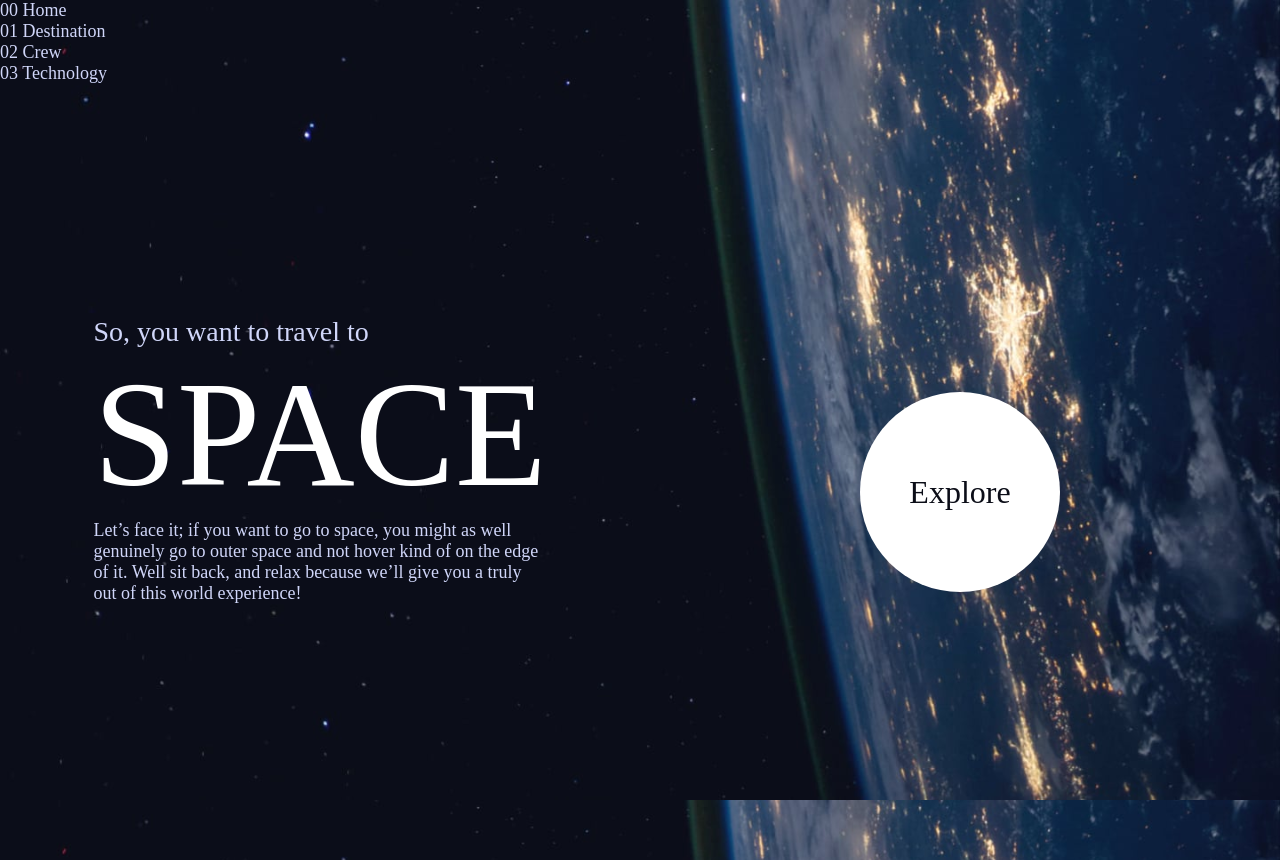
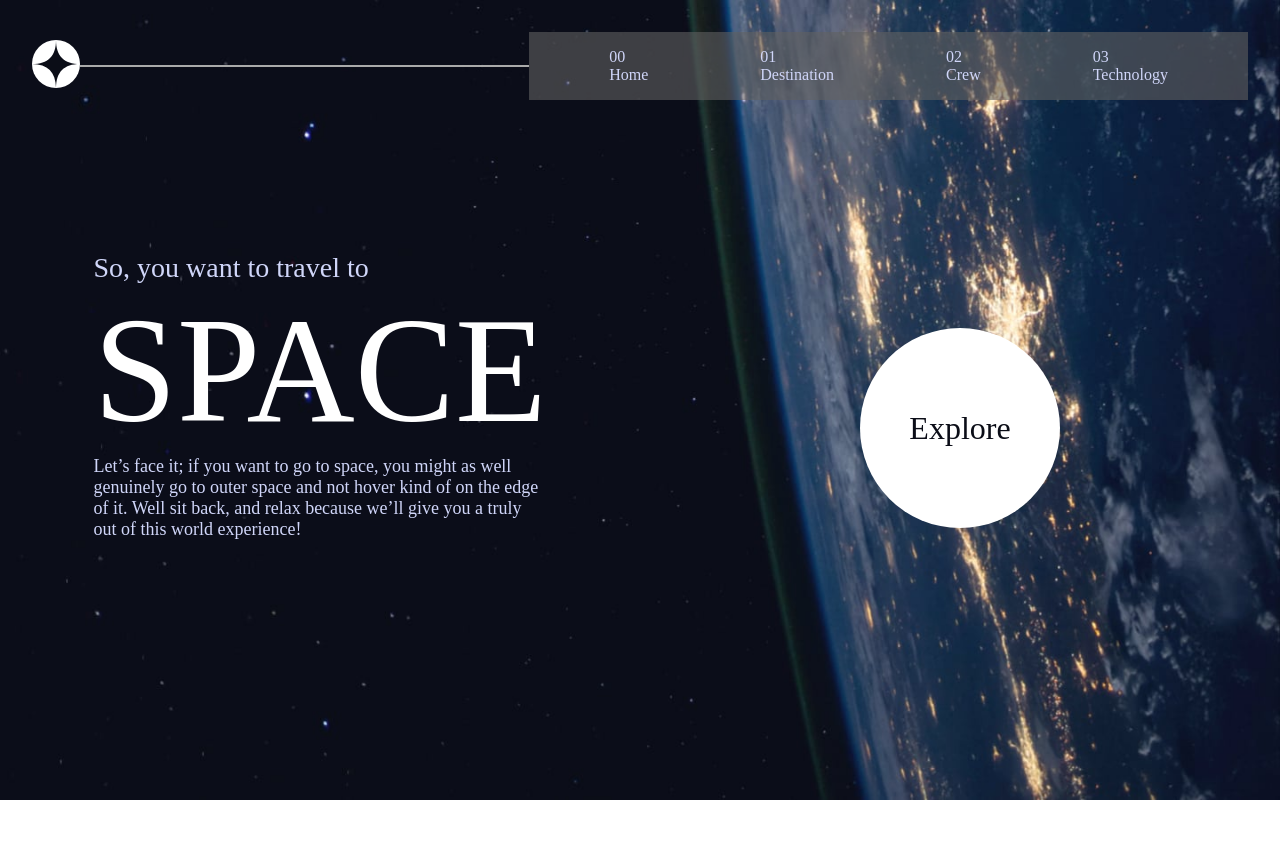
Before and after one commit to Venkata-adithya/way-in-space, a plain HTML site: page index.html in a window 1280 px wide. After the commit the page ends 800 px from the top, so only its background shows below. Drawn offline with Linux system fonts and the light colour scheme; a web font is replaced by a local one.

Commit message:
completed nav bar in home page

```diff
--- a/index.css
+++ b/index.css
@@ -1,4 +1,4 @@
-*{
+* {
   box-sizing: border-box;
   margin: 0;
   padding: 0;
@@ -8,9 +8,9 @@
   vertical-align: baseline;
 }
 
-body{
+body {
   background-image: url("assets/home/background-home-desktop.jpg");
-    background-attachment:fixed;
+  background-attachment: fixed;
   background-size: cover;
   background-repeat: no-repeat;
   color: #d0d6f9;
@@ -20,23 +20,63 @@ body{
   font-size: 18px;
 }
 
-h1,h2,h3,h4,h5,h6{
+h1,
+h2,
+h3,
+h4,
+h5,
+h6 {
   color: #ffffff;
 }
 
-h1{
+h1 {
   font-size: 150px;
 }
 
-#container{
+nav {
+  display: flex;
+  flex-direction: row;
+  align-items: center;
+  justify-content: space-between;
+  margin: 2rem;
+}
+
+.logo {
+  /* flex: 1; */
+}
+hr {
+  border: none;
+  height: 2px;
+  width: 600px;
+  background: #aaa;
+}
+.pages {
+  background-color: rgba(97, 97, 97, 0.6);
+}
+ul {
+  margin: 1rem;
+  margin-right: 5rem;
+  margin-left: 5rem;
+  list-style: none;
+  display: flex;
+  flex-direction: row;
+  gap: 7rem;
+  font-size: 16px;
+}
+
+li {
+  display: block;
+}
+
+#container {
   display: flex;
   flex-direction: row;
   justify-content: space-evenly;
   align-items: center;
-    height: 94vh;
+  height: 66vh;
 }
 
-.left{
+.left {
   flex: 1;
   display: flex;
   flex-direction: column;
@@ -45,15 +85,15 @@ h1{
   height: 100vh;
 }
 
-.up{
+.up {
   font-size: 28px;
 }
 
-.left-content{
+.left-content {
   margin: 20%;
 }
 
-.right{
+.right {
   color: #0b0d17;
   font-size: 32px;
   flex: 1;
@@ -63,7 +103,7 @@ h1{
   align-items: center;
 }
 
-.right-content{
+.right-content {
   margin: 20%;
   margin-top: 30%;
   background-color: #ffffff;
--- a/index.html
+++ b/index.html
@@ -20,12 +20,18 @@
   </head>
   <body>
     <nav>
+      <div>
+        <img src="./assets/shared/logo.svg" alt="home page icon" class="logo" />
+      </div>
+      <hr />
+      <div class="pages">
         <ul>
           <li>00 Home</li>
           <li>01 Destination</li>
           <li>02 Crew</li>
           <li>03 Technology</li>
         </ul>
+      </div>
     </nav>
     <div id="container">
       <div class="left">
```
Also changed, not shown: assets/shared/logo.svg (added). Lines whose indentation alone changed are shown as unchanged.
